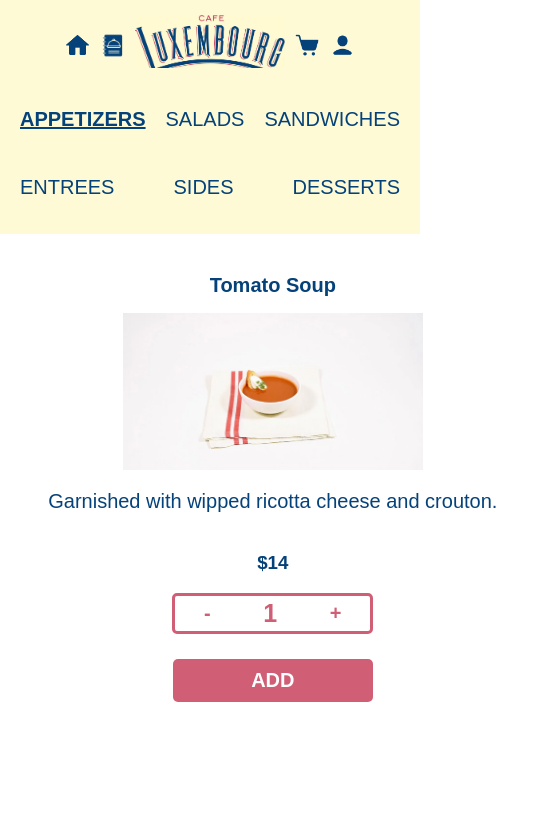
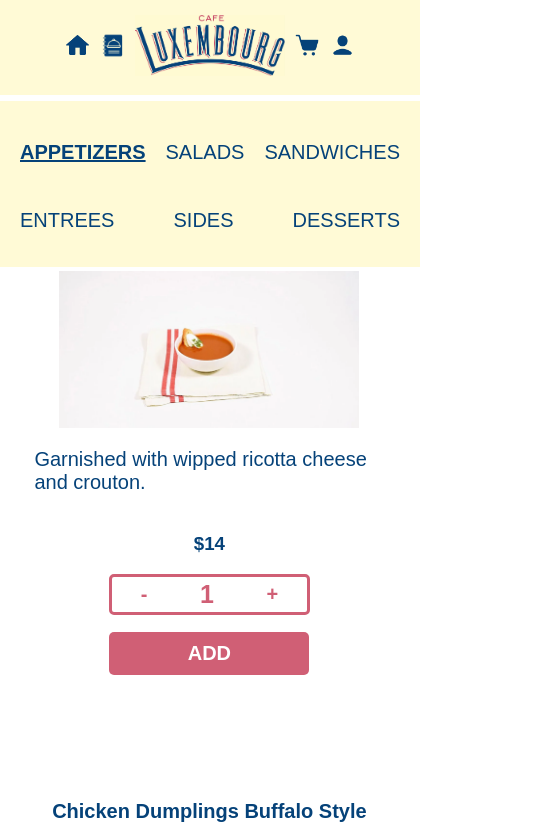
Before and after one commit to sunnysandyalena/cafe-luxembourg, a React (Create React App) app: page /Menu in a window 390 px wide. Shown: the top 838 px of the page, 538 px wide, since content can reach past the window. Built offline with nearby package versions, Linux system fonts and the light colour scheme; a web font is replaced by a local one.

Commit message:
Hopefully last changese

```diff
--- a/src/App.css
+++ b/src/App.css
@@ -200,7 +200,7 @@ a {
   .block {
     justify-content: center;
     padding: 15px;
-    top: 8%;
+    top: 12%;
   }
   .icon {
     width: 25px;
@@ -233,12 +233,17 @@ a {
   }
   .container-dishes {
     margin-top: 25%;
+    width: 350px;
   }
   .heading {
     font-size: 20px;
   }
   .container-img {
     margin-top: 15%;
+    margin-left: 0;
+  }
+  .container-info {
+    margin-left: 0;
   }
   .dish-img {
     width: 300px;
```
